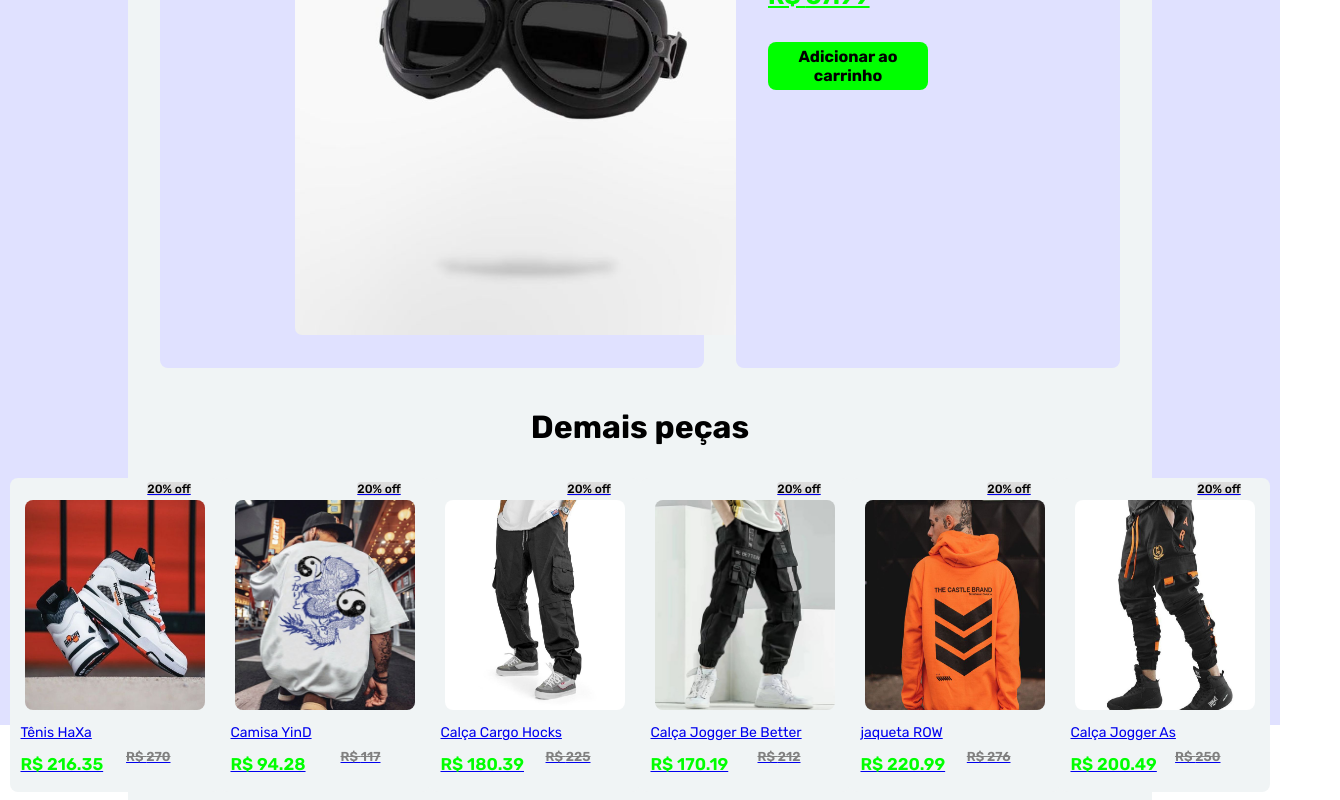
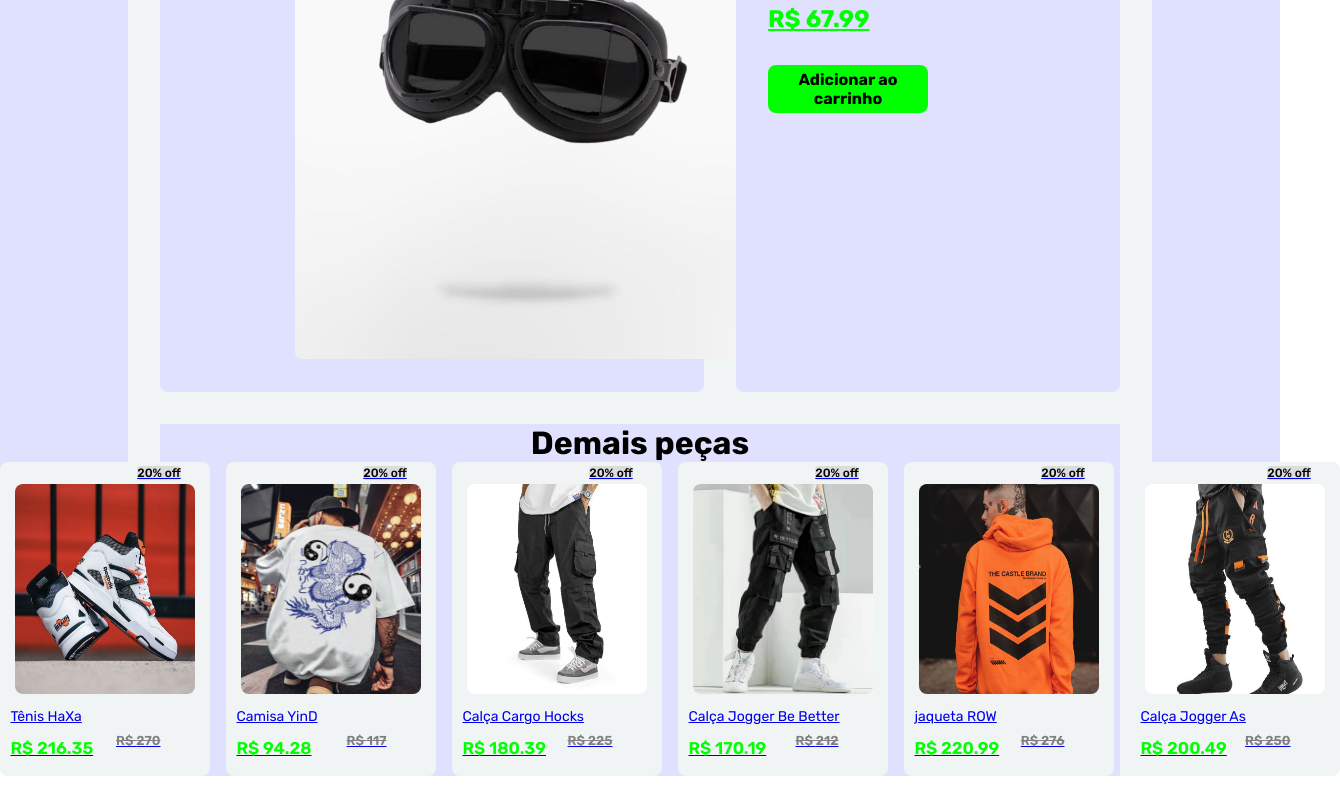
Before and after one commit to gustavocarvalho-ra/NextJs-Loja_Roupas, a Next.js app: page /produtos/80 in a window 1280 px wide. Shown: the part 459-1259 px from the top of the page, 1340 px wide, since content can reach past the window. After the commit the page ends 1235 px from the top, so only its background shows below. Built offline with nearby package versions, Linux system fonts and the light colour scheme; a web font is replaced by a local one.

Commit message:
feat: add new div and style

```diff
--- a/app/components/ItensCard/index.tsx
+++ b/app/components/ItensCard/index.tsx
@@ -14,9 +14,10 @@ export default function ItensCard () {
   return (
     <Conte>
       <div className="section">
+        <div className="sec">
+
           <h1>Demais peças</h1>
-        <div style={{display: "flex"}}>
-
+          <div style={{display: "flex", gap: "1em"}}>
             {produtos
             .sort(() => Math.random() - 0.5)
             .slice(0, 6)
@@ -39,6 +40,7 @@ export default function ItensCard () {
             ))}
           </div>
         </div>
+      </div>
     </Conte>
   )
 }
--- a/app/components/ItensCard/styles.ts
+++ b/app/components/ItensCard/styles.ts
@@ -11,11 +11,20 @@ export const Conte = styled.div `
     width: 75%;
     background: var(--card);
     gap: 2em;
-    padding: 2em;
+    padding: 0 2em 0 2em;
     display: flex;
-    justify-content: center;
+    justify-content: flex-start;
     align-items: center;
     flex-direction: column;
+
+    .sec {
+      width: 100%;
+      height: 100%;
+      background: var(--back);
+      display: flex;
+      flex-direction: column;
+      align-items: center;
+    }
 
     .card {
       width: 210px;
```
Lines whose indentation alone changed are shown as unchanged.
